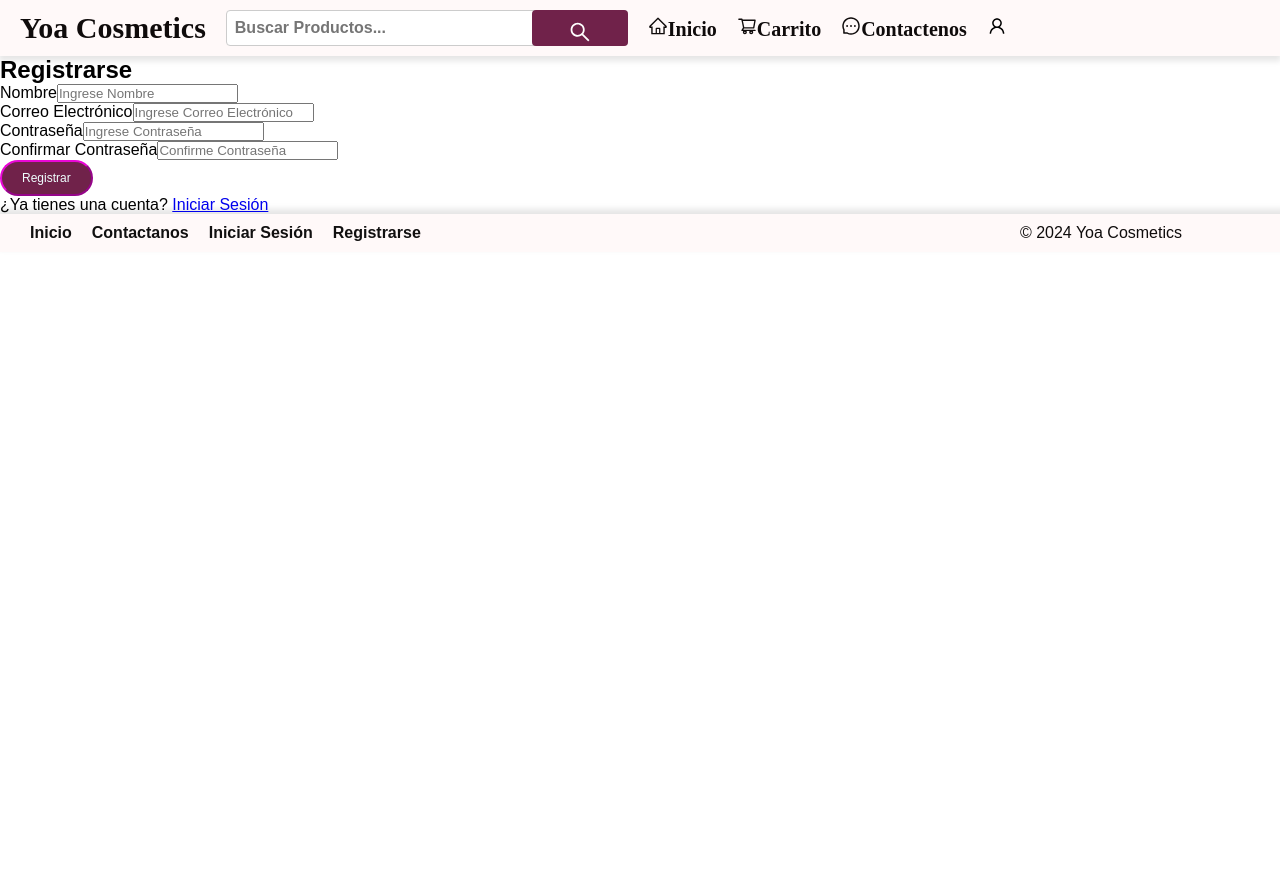
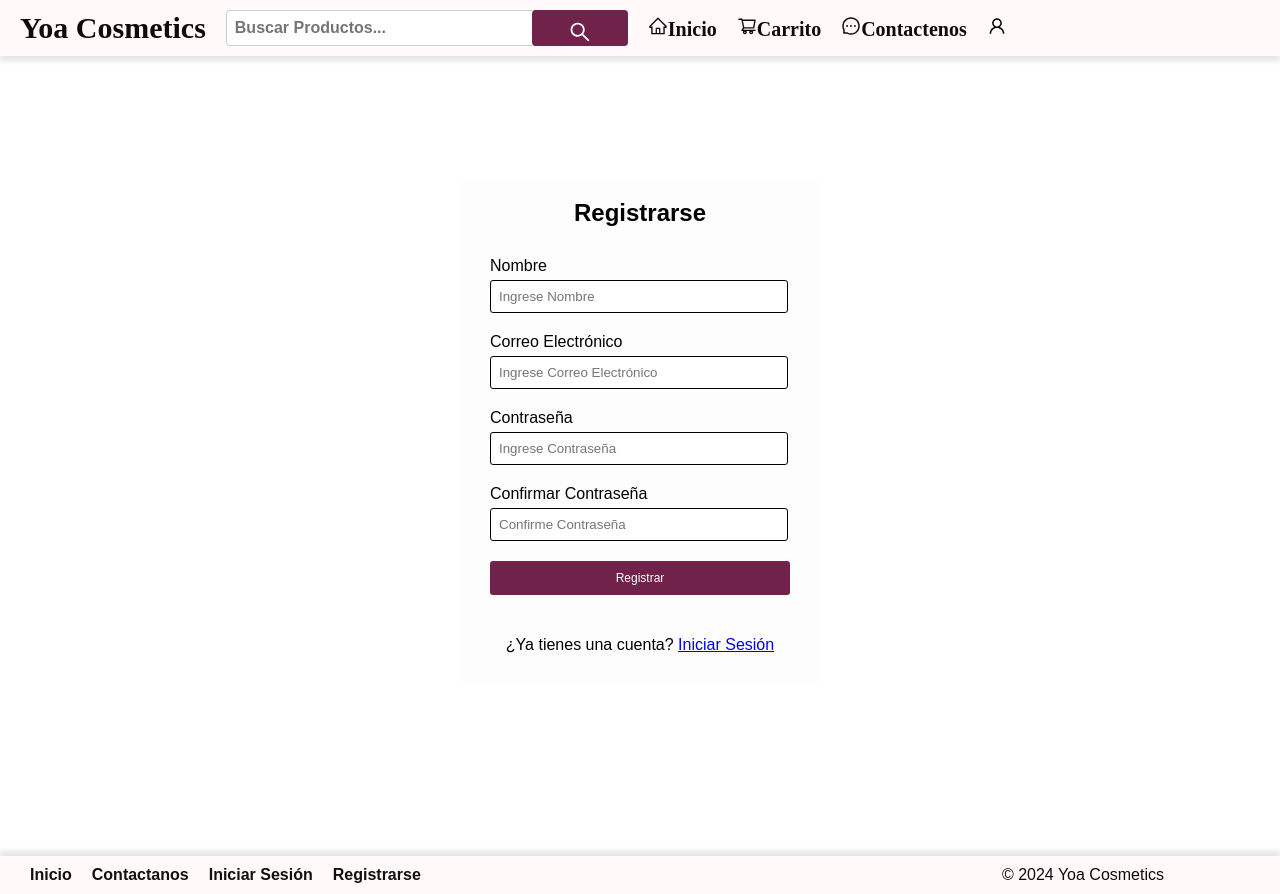
Before and after one commit to JairoAgudeloA/YoaCosmeticsFrontMERN, a React (Vite) app: page /register in a window 1280 px wide. Before the commit the page ends 800 px from the top, so only its background shows below. Built offline with nearby package versions, Linux system fonts and the light colour scheme.

Commit message:
NuevosDiseñosAgregados

```diff
--- a/src/assets/styles/components/Footer.css
+++ b/src/assets/styles/components/Footer.css
@@ -4,7 +4,7 @@
   padding: 10px ;
   box-shadow: 0 -4px 6px 1px rgba(0, 0, 0, 0.1);
   bottom: 0;
-  width: 100%;
+  max-width: 100%;
 
 }
 
--- a/src/assets/styles/components/Loginpage.css
+++ b/src/assets/styles/components/Loginpage.css
@@ -1,5 +1,3 @@
-
-
 .form-container {
     display: flex;
     justify-content: center;
@@ -8,6 +6,7 @@
     background-size: cover;
     background-position: center;
     flex-direction: column;
+
   }
 
   .form-container form {
@@ -15,15 +14,16 @@
     display: flex;
     flex-direction: column;
     align-items: center;
-    margin-bottom: 10px;
-    border: 1px solid  rgb(207, 30, 121);
+    margin-bottom: 30px;
     border-radius: 5px;
-    padding: 20px;
-    margin-top: 0px;
+    padding: 50px;
+    padding-top: 40px;
+
   }
 
   .form-container h1 {
     margin-bottom: 20px;
+
   }
 
   .form-container p {
@@ -60,6 +60,6 @@
     margin: 0 auto;
   }
 
-  .form-container form button:hover {
-    background-color: rgb(207, 30, 121);
+  .form-container form:hover {
+    box-shadow: var(--boxshadow);
   }
--- a/src/assets/styles/components/Navbar.css
+++ b/src/assets/styles/components/Navbar.css
@@ -1,4 +1,3 @@
-
 
 *
 {
@@ -60,7 +59,7 @@
 
   }
   .search-container button:hover{
-    background-color: rgb(207, 30, 121);
+    background-color: var(--colorhover);
   }
 
   .elementos {
--- /dev/null
+++ b/src/assets/styles/components/Register.css
@@ -0,0 +1,93 @@
+/* Estilos para el contenedor principal */
+.grande {
+    display: flex;
+    flex-direction: column;
+    justify-content: center;
+    align-items: center;
+    height: 100vh;
+
+  }
+
+  /* Estilos para el formulario */
+  form {
+    width: 300px; /* Ancho del formulario */
+    padding: 20px;
+    margin: 10px;
+  }
+
+  h1 {
+    text-align: center;
+  }
+
+
+  form div {
+    margin-bottom: 10px;
+
+  }
+
+  form label {
+    display: block;
+    margin-bottom: 5px;
+  }
+
+  form input {
+    width: calc(100% - 20px); /* Ancho igual al del formulario menos el padding */
+    padding: 8px;
+    border: 1px solid #ccc;
+    border-radius: 3px;
+    margin-bottom: 10px;
+    border: 1px solid black;
+  }
+
+  /* Estilos para el botón this*/
+  form button {
+    width: 100%; /* Ancho del botón igual al de los campos de entrada */
+    padding: 10px;
+    background-color: var(--colorpurple); /* Cambia el color de fondo según tus preferencias */
+    color: #fff;
+    border: none;
+    border-radius: 3px;
+    cursor: pointer;
+    margin-bottom: 10px; /* Añade margen inferior para separar los elementos */
+    box-sizing: border-box;
+ }
+
+  form button:hover {
+    background-color: #e918de;
+  }
+
+  /* Estilos para el enlace */
+  form a {
+    display: block;
+    text-align: center;
+    margin-top: 20px;
+    color: #007bff;
+    text-decoration: none;
+  }
+
+  form a:hover {
+    text-decoration: underline;
+  }
+
+  .mediano {
+    border-radius: 5px;
+    background-color: #fdfdfd;
+    margin: 60px auto; /* Margen superior e inferior de 10px y centrado horizontalmente */
+    margin-top: 10px;
+    padding-bottom: 10px;
+  }
+
+  .mediano h1 {
+    padding-top: 20px;
+  }
+
+  .mediano p {
+    margin-bottom: 20px;
+    text-align: center;
+    padding-top: 1px;
+  }
+
+.mediano:hover  {
+  box-shadow: var(--boxshadow);
+
+}
--- a/src/index.css
+++ b/src/index.css
@@ -1,77 +1,10 @@
-/* :root {
-  font-family: Inter, system-ui, Avenir, Helvetica, Arial, sans-serif;
-  line-height: 1.5;
-  font-weight: 400;
 
-  color-scheme: light dark;
-  color: rgba(255, 255, 255, 0.87);
-  background-color: #242424;
-
-  font-synthesis: none;
-  text-rendering: optimizeLegibility;
-  -webkit-font-smoothing: antialiased;
-  -moz-osx-font-smoothing: grayscale;
-}
-
-a {
-  font-weight: 500;
-  color: #646cff;
-  text-decoration: inherit;
-}
-a:hover {
-  color: #535bf2;
-}
-
-body {
-  margin: 0;
-  display: flex;
-  place-items: center;
-  min-width: 320px;
-  min-height: 100vh;
-}
-
-h1 {
-  font-size: 3.2em;
-  line-height: 1.1;
-}
-
-button {
-  border-radius: 8px;
-  border: 1px solid transparent;
-  padding: 0.6em 1.2em;
-  font-size: 1em;
-  font-weight: 500;
-  font-family: inherit;
-  background-color: #1a1a1a;
-  cursor: pointer;
-  transition: border-color 0.25s;
-}
-button:hover {
-  border-color: #646cff;
-}
-button:focus,
-button:focus-visible {
-  outline: 4px auto -webkit-focus-ring-color;
-}
-
-@media (prefers-color-scheme: light) {
-  :root {
-    color: #213547;
-    background-color: #ffffff;
-  }
-  a:hover {
-    color: #747bff;
-  }
-  button {
-    background-color: #f9f9f9;
-  }
-} */
 
 :root{
   --colorpurple:rgba(112, 34, 74, 1);
   --colorwhite:rgb(255, 249, 249);
   --boxshadow:10px 10px 10px 10px rgba(0, 0, 0, 0.1); /*este es un shadow para el form*/
-
+  --colorhover:rgb(207, 30, 121);
 }
 .root{
   background-color: var(--colorwhite);
--- a/src/pages/LoginPage.jsx
+++ b/src/pages/LoginPage.jsx
@@ -71,7 +71,7 @@ export const LoginPage = () => {
         </button>
         <p>
         ¿Eres Usuario Nuevo?
-      <Link to="/register">Registrate</Link>
+        <Link to="/register">Registrate</Link>
     </p>
       </form>
     </section>
--- a/src/pages/RegisterPage.jsx
+++ b/src/pages/RegisterPage.jsx
@@ -1,5 +1,6 @@
 import React, { useState } from "react";
 import { Link, useNavigate } from "react-router-dom";
+import '../assets/styles/components/Register.css'
 
 export const RegisterPage = () => {
   const [username, setUsername] = useState("");
@@ -40,8 +41,8 @@ export const RegisterPage = () => {
   };
 
   return (
-    <div>
-      <section>
+    <div class="grande">
+      <section class="mediano">
         <div>
           <h1>Registrarse</h1>
 
```
